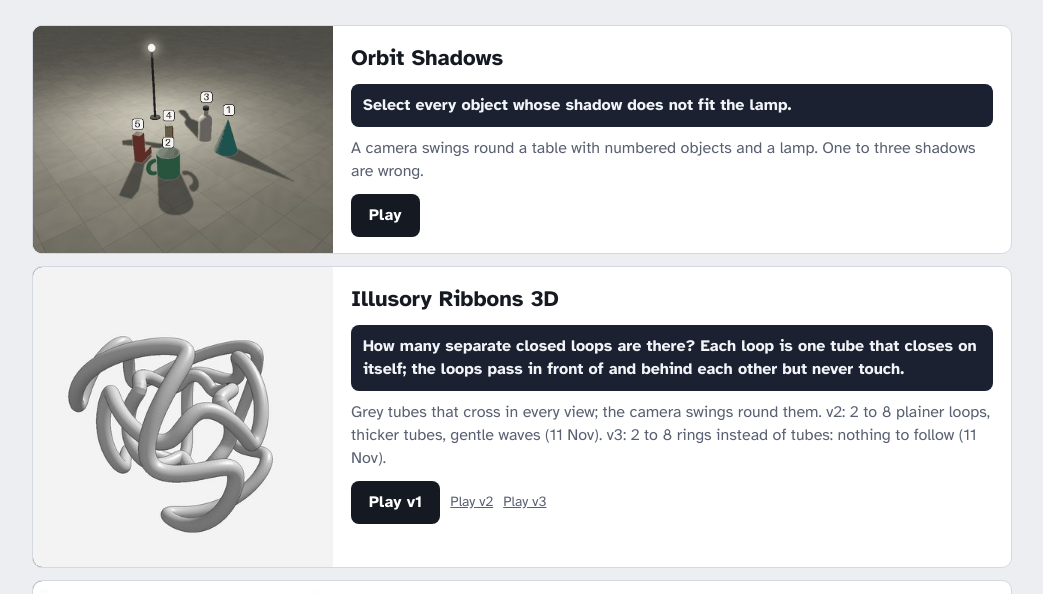
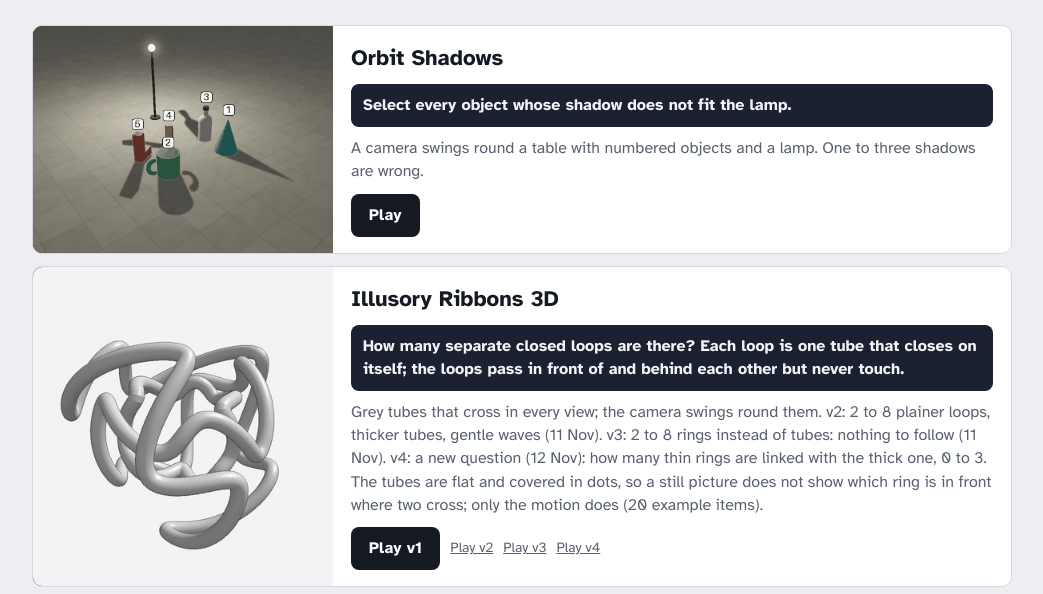
Before and after one commit to petersiim/captcha-pilots, a plain HTML site: page index.html in a window 1280 px wide. Shown: the part 165-759 px from the top of the page, without its empty margins (118-1161 px from the left). Drawn offline with Linux system fonts and the light colour scheme.

Commit message:
Overview: Illusory Ribbons 3D v4

```diff
--- a/index.html
+++ b/index.html
@@ -81,8 +81,8 @@ a:focus-visible, summary:focus-visible { outline: 3px solid var(--lamp); outline
       <div class="body">
         <h3>Illusory Ribbons 3D</h3>
         <div class="task">How many separate closed loops are there? Each loop is one tube that closes on itself; the loops pass in front of and behind each other but never touch.</div>
-        <p>Grey tubes that cross in every view; the camera swings round them. v2: 2 to 8 plainer loops, thicker tubes, gentle waves (11 Nov). v3: 2 to 8 rings instead of tubes: nothing to follow (11 Nov).</p>
-        <div class="links"><a class="btn" href="ribbons-3d/index.html">Play v1</a><a class="small" href="ribbons-3d-v4/index.html">Play v2</a><a class="small" href="ribbons-3d-v5/index.html">Play v3</a></div>
+        <p>Grey tubes that cross in every view; the camera swings round them. v2: 2 to 8 plainer loops, thicker tubes, gentle waves (11 Nov). v3: 2 to 8 rings instead of tubes: nothing to follow (11 Nov). v4: a new question (12 Nov): how many thin rings are linked with the thick one, 0 to 3. The tubes are flat and covered in dots, so a still picture does not show which ring is in front where two cross; only the motion does (20 example items).</p>
+        <div class="links"><a class="btn" href="ribbons-3d/index.html">Play v1</a><a class="small" href="ribbons-3d-v4/index.html">Play v2</a><a class="small" href="ribbons-3d-v5/index.html">Play v3</a><a class="small" href="ribbons-3d-v6/index.html">Play v4</a></div>
       </div>
     </article>
     <article class="card">
```
